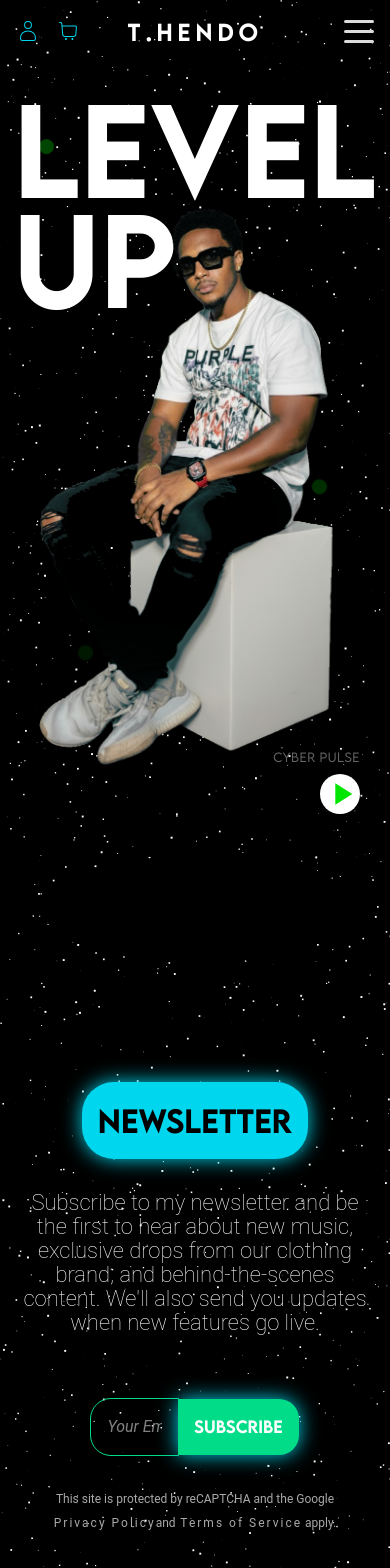
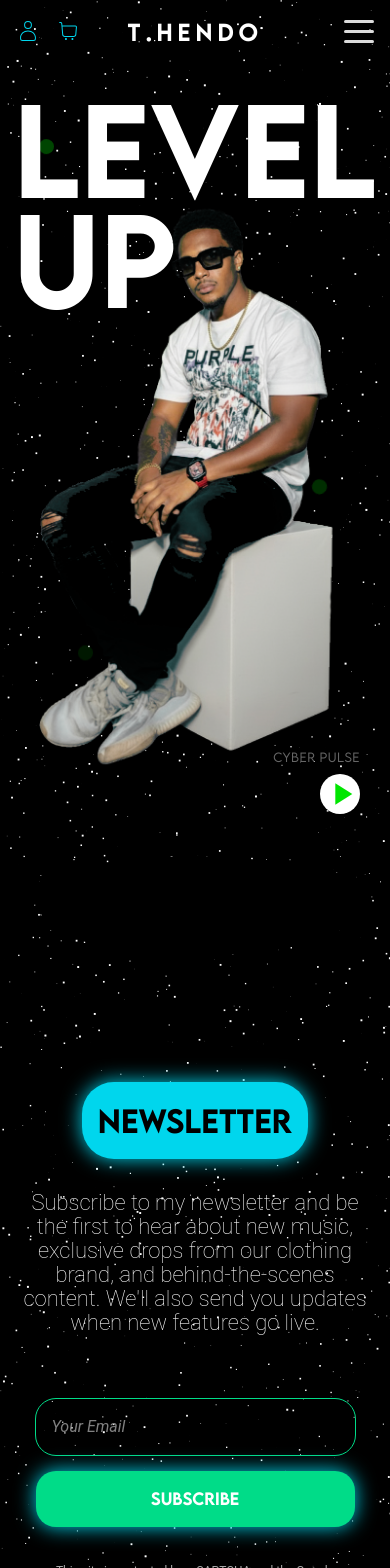
Before and after one commit to NikoDola/hendo, a Next.js app: page / in a window 390 px wide. Shown: the top 1568 px of the page. Built offline with nearby package versions, Linux system fonts and the light colour scheme; no server answers.

Commit message:
fonts fix

```diff
--- a/src/app/globals.css
+++ b/src/app/globals.css
@@ -1,6 +1,7 @@
 @import "tailwindcss";
 @import url('https://fonts.googleapis.com/css2?family=Oswald:wght@300;400;700;900&display=swap');
 @import url('https://fonts.googleapis.com/css2?family=Inter:wght@300;400;700;900&display=swap');
+@import url('https://fonts.googleapis.com/css2?family=Roboto:wght@300;400;500;700&display=swap');
 @import './variables.css';
 
 * {
@@ -145,6 +146,7 @@ input::placeholder,
 textarea::placeholder {
   color: gray;
   font-style: italic;
+  font-family: 'Roboto', system-ui, -apple-system, "Segoe UI", Helvetica, Arial, sans-serif;
 }
 
 /* Global input styling for all forms */
@@ -245,6 +247,7 @@ textarea::placeholder {
 .formWrapper input::placeholder,
 .formWrapper textarea::placeholder {
   color: gray;
+  font-family: 'Roboto', system-ui, -apple-system, "Segoe UI", Helvetica, Arial, sans-serif;
 }
 
 .formWrapper textarea {
--- a/src/components/client/NavBar.css
+++ b/src/components/client/NavBar.css
@@ -177,6 +177,7 @@
 
   .linkMobile {
     font-weight: 500;
+    font-family: var(--font-lemonmilk), system-ui, -apple-system, "Segoe UI", Roboto, Helvetica, Arial, sans-serif;
     position: relative;
     color: gainsboro;
     text-decoration: none;
@@ -313,7 +314,7 @@
   cursor: pointer;
   transition: color 0.3s ease;
   font-size: 0.8rem !important;
-  font-family: var(--font-lemonmilk);
+  font-family: var(--font-lemonmilk), system-ui, -apple-system, "Segoe UI", Roboto, Helvetica, Arial, sans-serif;
 }
 
 .mobileStoreDropdownItem:hover {
--- a/src/components/pages/Newsletter.css
+++ b/src/components/pages/Newsletter.css
@@ -58,7 +58,7 @@
 
 
 .subscribeDescription {
-  font-family: roboto;
+  font-family: 'Roboto', system-ui, -apple-system, "Segoe UI", Helvetica, Arial, sans-serif;
   margin-top: 2rem;
   max-width: 600px;
   font-weight: 200;
@@ -74,3 +74,35 @@
   box-shadow: 0 0 20px var(--theme-color);
   color: black;
 }
+
+/* Privacy Policy and Terms of Service links */
+.my-recaptcha-disclaimer a {
+  color: #8B5CF6;
+  /* Purple color */
+  text-decoration: underline;
+  transition: color 0.3s ease;
+}
+
+.my-recaptcha-disclaimer a:hover {
+  color: #7C3AED;
+  /* Darker purple on hover */
+}
+
+/* Mobile responsive */
+@media (max-width: 768px) {
+  .newsletterWrapper {
+    width: 100%;
+    flex-direction: column;
+    gap: 1rem;
+  }
+
+  .inputNewsletter {
+    width: 100%;
+    border-radius: 20px;
+  }
+
+  .subscribe {
+    width: 100%;
+    border-radius: 20px;
+  }
+}
```
Also changed, not shown: src/components/pages/about.css (+20 -10 lines).
